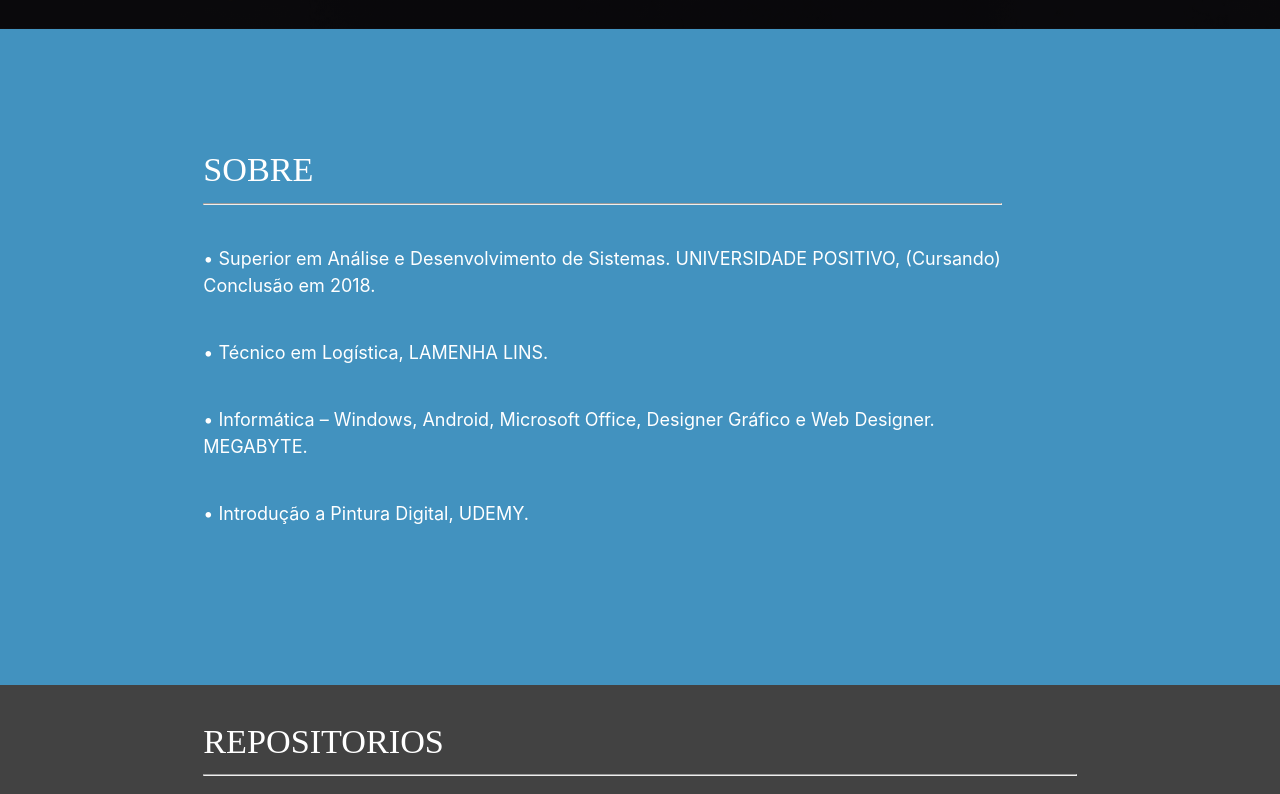
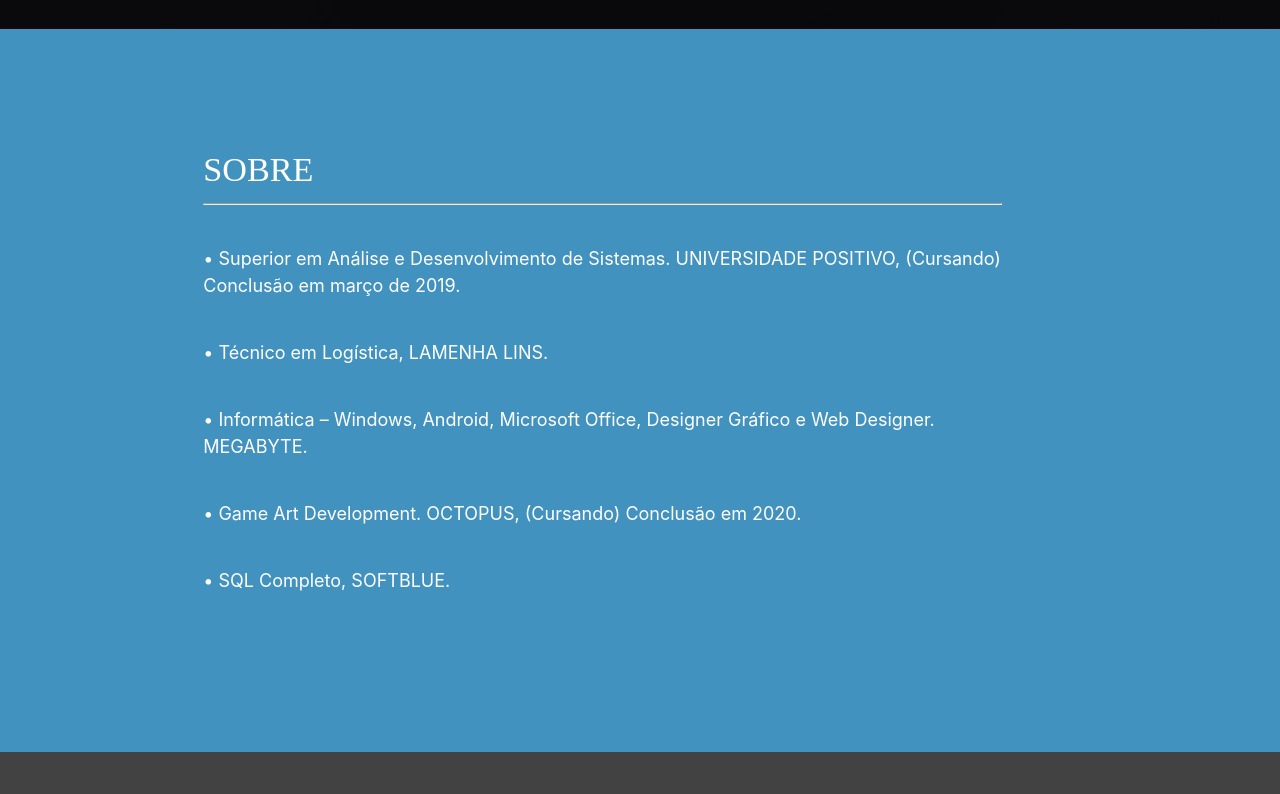
Before and after one commit to EndryckBarros/EndryckBarros.github.io, a plain HTML site: page index.html in a window 1280 px wide. Shown: the part 568-1362 px from the top of the page. Drawn offline with Linux system fonts and the light colour scheme; a web font is replaced by a local one.

Commit message:
Update info

```diff
--- a/index.html
+++ b/index.html
@@ -178,7 +178,7 @@
 	                    <h4 class="white-text a">SOBRE</h4>
 	                    <hr class="light">
 	                    <p class="white-text">
-	                        •	Superior em Análise e Desenvolvimento de Sistemas. UNIVERSIDADE POSITIVO, (Cursando) Conclusão em 2018.
+	                        •	Superior em Análise e Desenvolvimento de Sistemas. UNIVERSIDADE POSITIVO, (Cursando) Conclusão em março de 2019.
 	                    </p>
 	                    <p class="white-text">
 	                        •	Técnico em Logística, LAMENHA LINS.
@@ -187,8 +187,11 @@
 	                    <p class="white-text">
 	                        •	Informática – Windows, Android, Microsoft Office, Designer Gráfico e Web Designer. MEGABYTE.
 	                    </p>
+			    <p class="white-text">
+	                        •	Game Art Development. OCTOPUS, (Cursando) Conclusão em 2020.
+	                    </p>
 	                    <p class="white-text">
-	                        •	Introdução a Pintura Digital, UDEMY.
+	                        •	SQL Completo, SOFTBLUE.
 	                    </p>
                 	</div>
 	   			</div>
```
